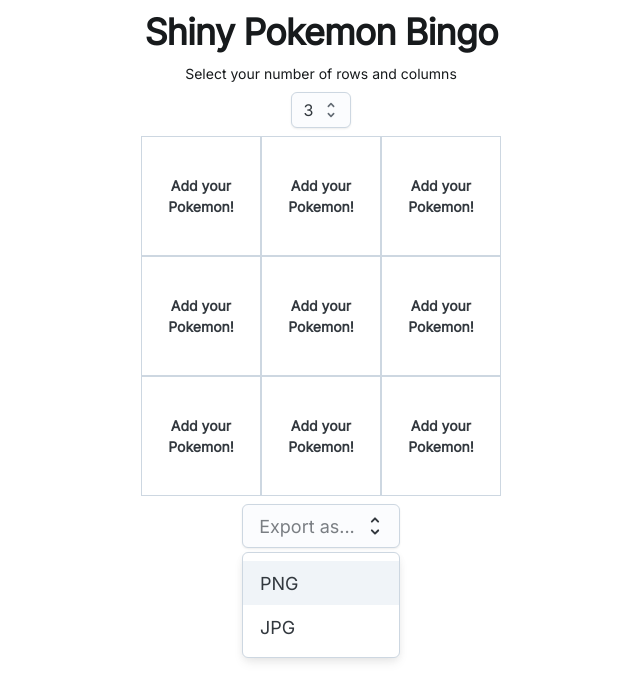
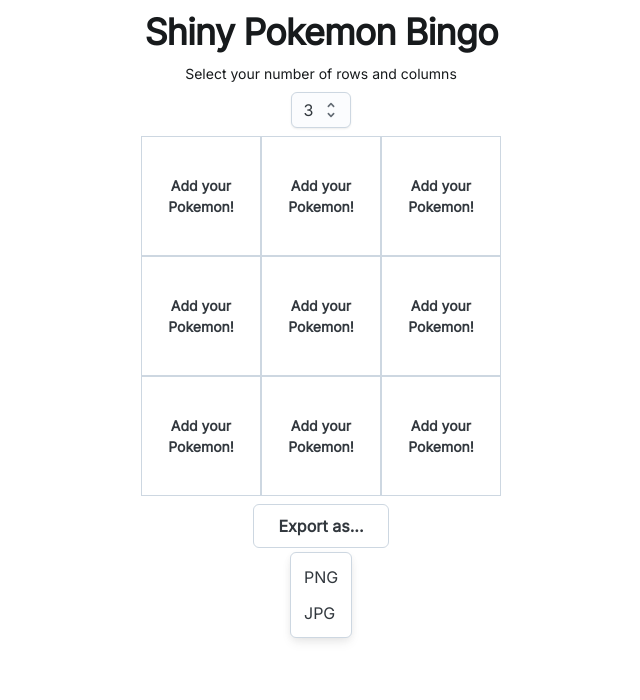
Before and after one commit to Dr-Wyatt/shinyPokemonBingo, a React (Vite) app: page / in a window 1280 px wide. Both pictures are taken after a click on the button "Export as...". Shown: the top 700 px of the page, without its empty margins (319-959 px from the left). Built offline with nearby package versions, Linux system fonts and the light colour scheme.

Commit message:
updated to use menu

```diff
--- a/src/BingoBoard.tsx
+++ b/src/BingoBoard.tsx
@@ -6,6 +6,10 @@
   Button,
   FormLabel,
   Box,
+  Dropdown,
+  MenuButton,
+  Menu,
+  MenuItem,
 } from "@mui/joy";
 import React, { useCallback, useRef, useState } from "react";
 import { AddPokemonModal } from "./AddPokemonModal";
@@ -117,13 +121,10 @@
   );
 
   const handleExport = useCallback(
-    async (
-      _event: React.SyntheticEvent | null,
-      downloadType: string | null,
-    ) => {
+    (fileType: string | null) => async () => {
       const element = exportRef.current;
 
-      const fileEnding = downloadType ?? "png";
+      const fileEnding = fileType ?? "png";
 
       if (element) {
         const canvas = await html2canvas(element);
@@ -213,10 +214,13 @@
         ))}
       </Box>
 
-      <Select size={"lg"} placeholder={"Export as..."} onChange={handleExport}>
-        <Option value={"png"}>PNG</Option>
-        <Option value={"jpg"}>JPG</Option>
-      </Select>
+      <Dropdown>
+        <MenuButton size={"lg"}>Export as...</MenuButton>
+        <Menu>
+          <MenuItem onClick={handleExport("png")}>PNG</MenuItem>
+          <MenuItem onClick={handleExport("jpg")}>JPG</MenuItem>
+        </Menu>
+      </Dropdown>
       <AddPokemonModal
         square={selectedSquare}
         open={openAddModal}
```
